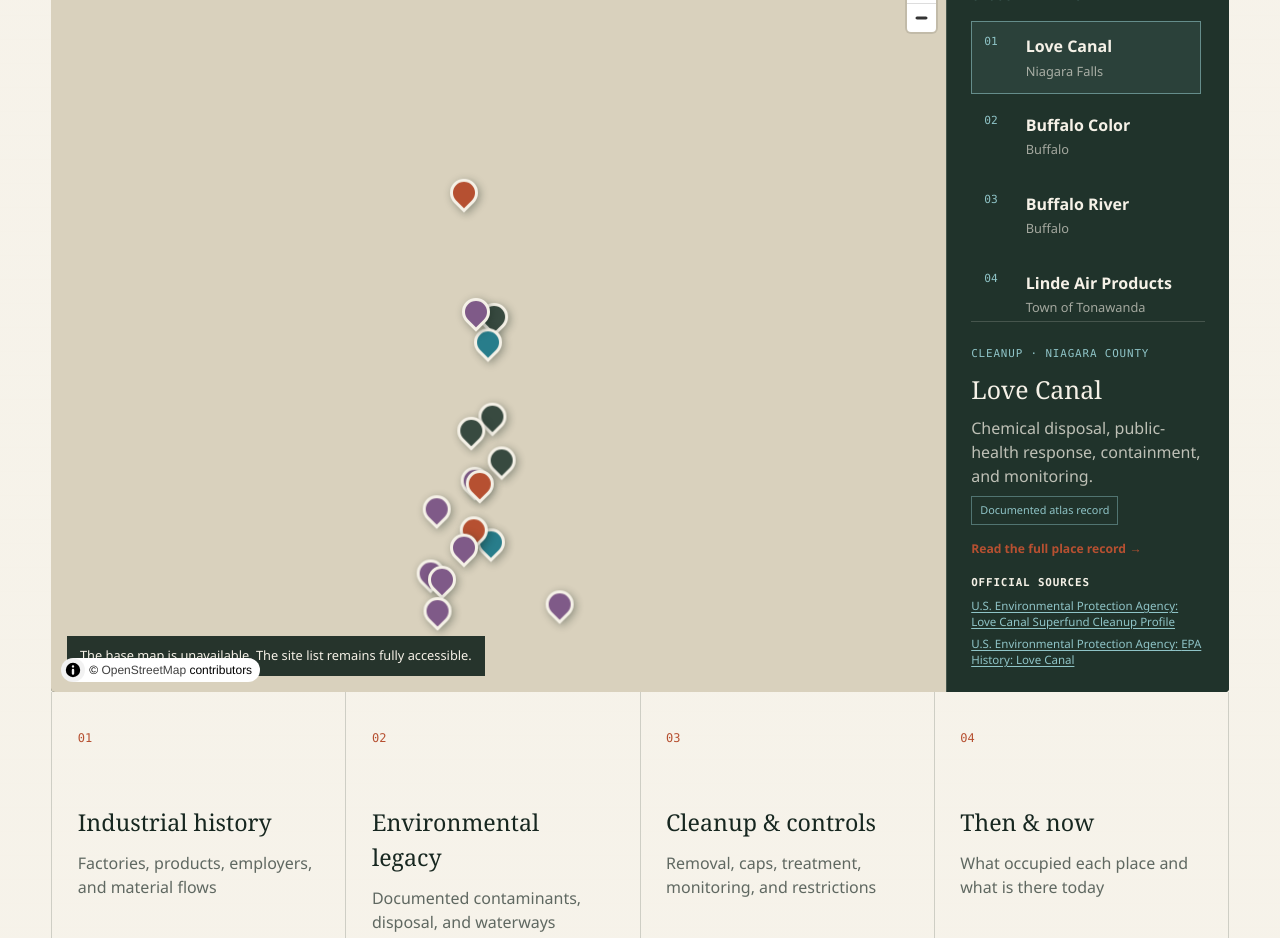
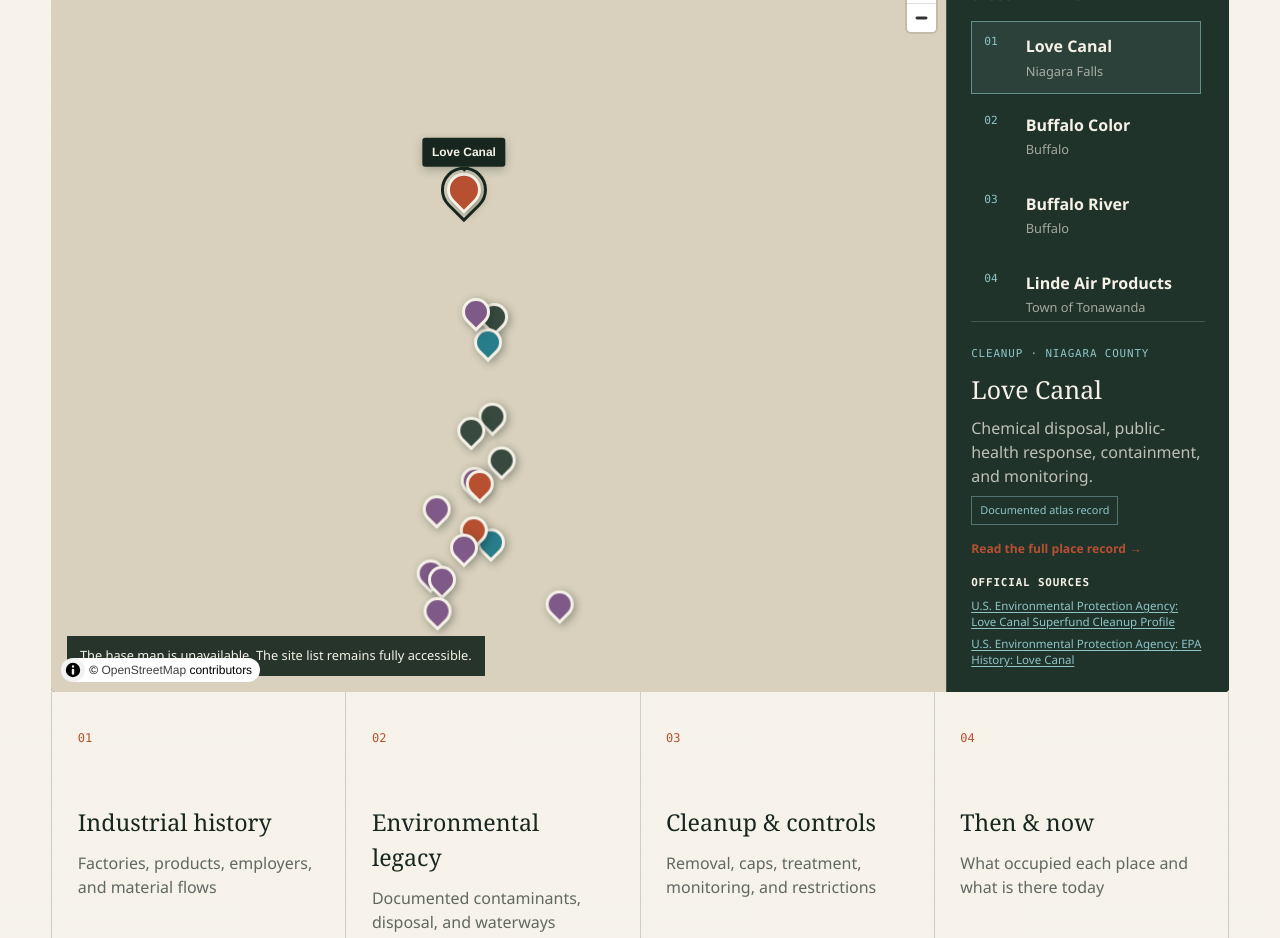
Before and after one commit to townefordmis/wnyatlas, a Next.js app: page / in a window 1280 px wide. Shown: the part 1040-1978 px from the top of the page. Built offline with nearby package versions, Linux system fonts and the light colour scheme; no server answers.

Commit message:
Highlight map pins from site list

```diff
--- a/src/app/globals.css
+++ b/src/app/globals.css
@@ -240,7 +240,8 @@
 }
 
 .atlas-marker-wrap:hover,
-.atlas-marker-wrap:focus-within {
+.atlas-marker-wrap:focus-within,
+.atlas-marker-wrap.is-highlighted {
   z-index: 3;
 }
 
@@ -257,7 +258,8 @@
 }
 
 .atlas-marker-wrap:hover .atlas-marker,
-.atlas-marker:focus-visible {
+.atlas-marker:focus-visible,
+.atlas-marker-wrap.is-highlighted .atlas-marker {
   width: 34px;
   height: 34px;
   margin: -6px 0 0 -3px;
@@ -300,7 +302,8 @@
 }
 
 .atlas-marker-wrap:hover .atlas-marker-label,
-.atlas-marker:focus-visible + .atlas-marker-label {
+.atlas-marker:focus-visible + .atlas-marker-label,
+.atlas-marker-wrap.is-highlighted .atlas-marker-label {
   opacity: 1;
   transform: translate(-50%, 0);
 }
--- a/src/components/atlas-map.tsx
+++ b/src/components/atlas-map.tsx
@@ -28,12 +28,15 @@
   const mapContainer = useRef<HTMLDivElement>(null);
   const map = useRef<MapLibreMap | null>(null);
   const markers = useRef<Marker[]>([]);
+  const markerElements = useRef<Map<string, HTMLDivElement>>(new Map());
   const [selectedSite, setSelectedSite] = useState<AtlasSite>(featuredSites[0]);
+  const [highlightedSiteId, setHighlightedSiteId] = useState<string | null>(null);
   const [mapUnavailable, setMapUnavailable] = useState(false);
 
   useEffect(() => {
     if (!mapContainer.current || map.current) return;
 
+    const markerElementMap = markerElements.current;
     const mapInstance = new maplibregl.Map({
       container: mapContainer.current,
       center: regionCenter,
@@ -76,6 +79,8 @@
     markers.current = featuredSites.map((site) => {
       const markerElement = document.createElement("div");
       markerElement.className = "atlas-marker-wrap";
+      markerElement.dataset.siteId = site.id;
+      markerElementMap.set(site.id, markerElement);
 
       const markerButton = document.createElement("button");
       markerButton.type = "button";
@@ -93,18 +98,39 @@
 
       markerElement.append(markerButton, markerLabel);
 
-      return new maplibregl.Marker({ element: markerElement, anchor: "bottom" })
+      const marker = new maplibregl.Marker({
+        element: markerElement,
+        anchor: "bottom",
+      })
         .setLngLat(site.coordinates)
         .addTo(mapInstance);
+
+      // MapLibre assigns role="button" to a custom marker container. The
+      // actual button inside it already provides the interactive semantics,
+      // so remove the duplicate role to avoid nesting one button inside
+      // another in the accessibility tree.
+      markerElement.removeAttribute("role");
+
+      return marker;
     });
 
     return () => {
       markers.current.forEach((marker) => marker.remove());
       markers.current = [];
+      markerElementMap.clear();
       mapInstance.remove();
       map.current = null;
     };
   }, []);
+
+  useEffect(() => {
+    markerElements.current.forEach((element, siteId) => {
+      element.classList.toggle(
+        "is-highlighted",
+        siteId === (highlightedSiteId ?? selectedSite.id),
+      );
+    });
+  }, [highlightedSiteId, selectedSite.id]);
 
   function focusSite(site: AtlasSite) {
     setSelectedSite(site);
@@ -160,6 +186,10 @@
                 key={site.id}
                 type="button"
                 onClick={() => focusSite(site)}
+                onFocus={() => setHighlightedSiteId(site.id)}
+                onBlur={() => setHighlightedSiteId(null)}
+                onMouseEnter={() => setHighlightedSiteId(site.id)}
+                onMouseLeave={() => setHighlightedSiteId(null)}
                 aria-pressed={selectedSite.id === site.id}
               >
                 <span>{String(index + 1).padStart(2, "0")}</span>
```
